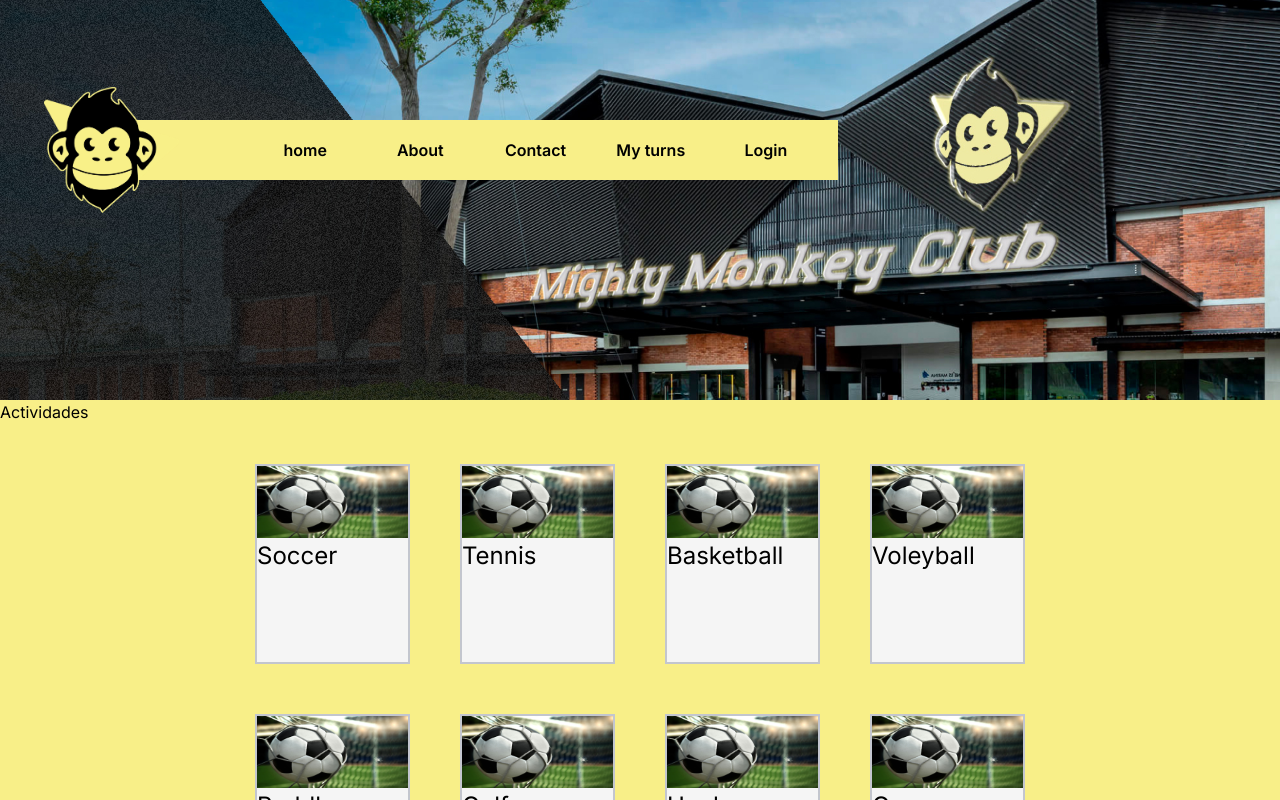
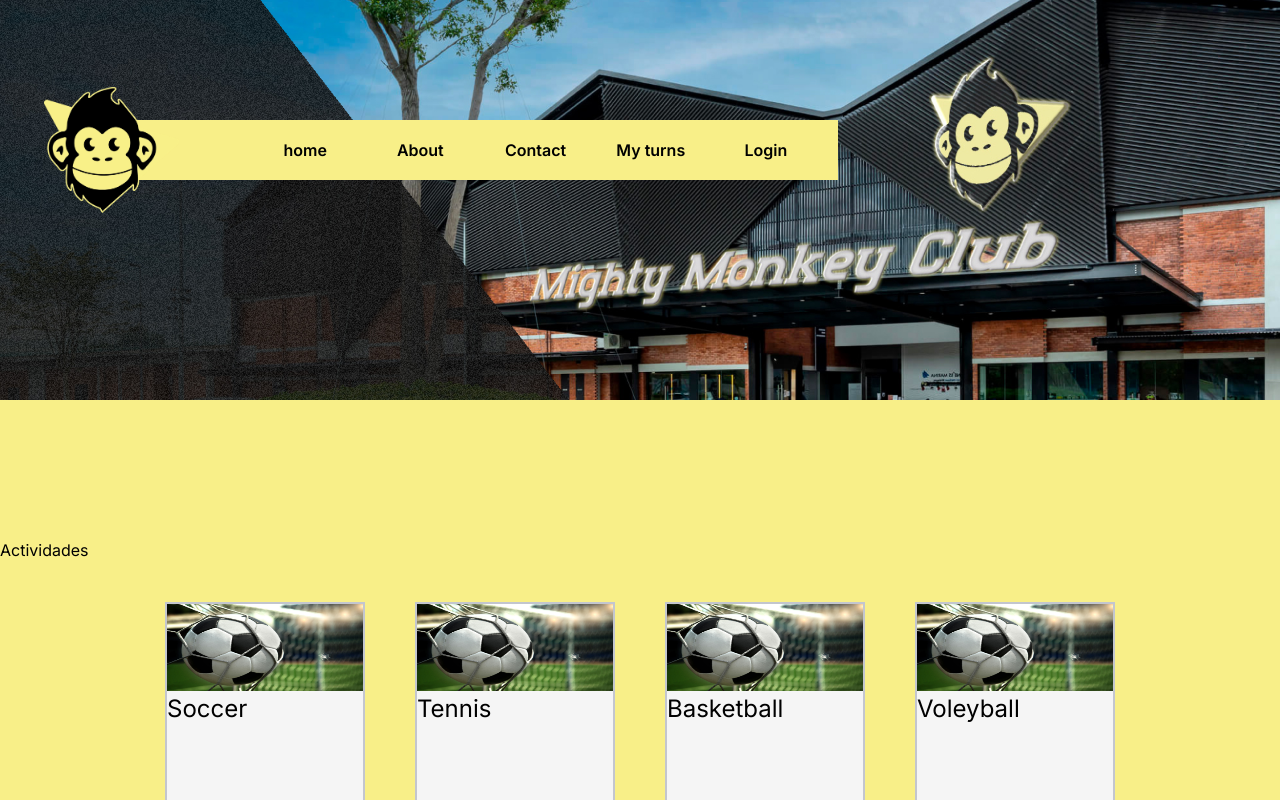
Before and after one commit to ddrosado/MightyMonkeyPF, a Next.js app in the folder client/: page /home in a window 1280 px wide. Shown: the top 800 px of the page. Built offline with nearby package versions, Linux system fonts and the light colour scheme.

Commit message:
css home gral

```diff
--- a/client/app/home/page.module.css
+++ b/client/app/home/page.module.css
@@ -3,7 +3,6 @@
     flex-direction: column;
     justify-content: center;
     align-items: center;
-    background-color: #F8EF88;
     position: relative;
     top: -60px;
 }
@@ -11,4 +10,5 @@
 .homeImage {
     max-width: 100%;
     max-height: 450px;
+    z-index: 99;
 }
--- a/client/components/card/Card.module.css
+++ b/client/components/card/Card.module.css
@@ -1,6 +1,6 @@
 .card {
-  width: 155px;
-  height: 200px;
+  width: 200px;
+  height: 250px;
   background: #f5f5f5;
   position: relative;
   border: 2px solid #c3c6ce;
--- a/client/components/cards/Cards.module.css
+++ b/client/components/cards/Cards.module.css
@@ -3,13 +3,18 @@
     flex-direction: column;
     justify-content: center;
     align-items: center;
+    height: 1230px;
+    background: #F8EF88;
+    position: relative;
+    clip-path: polygon(0 0, 100% 0, 100% 81%, 0% 100%);
+    bottom: 170px;
 }
 
 .cardsContainer {
     display: flex;
     justify-content: center;
     gap: 50px;
-    width: 70%;
+    width: 80%;
     flex-wrap: wrap;
     margin-top: 40px;
 }
```
